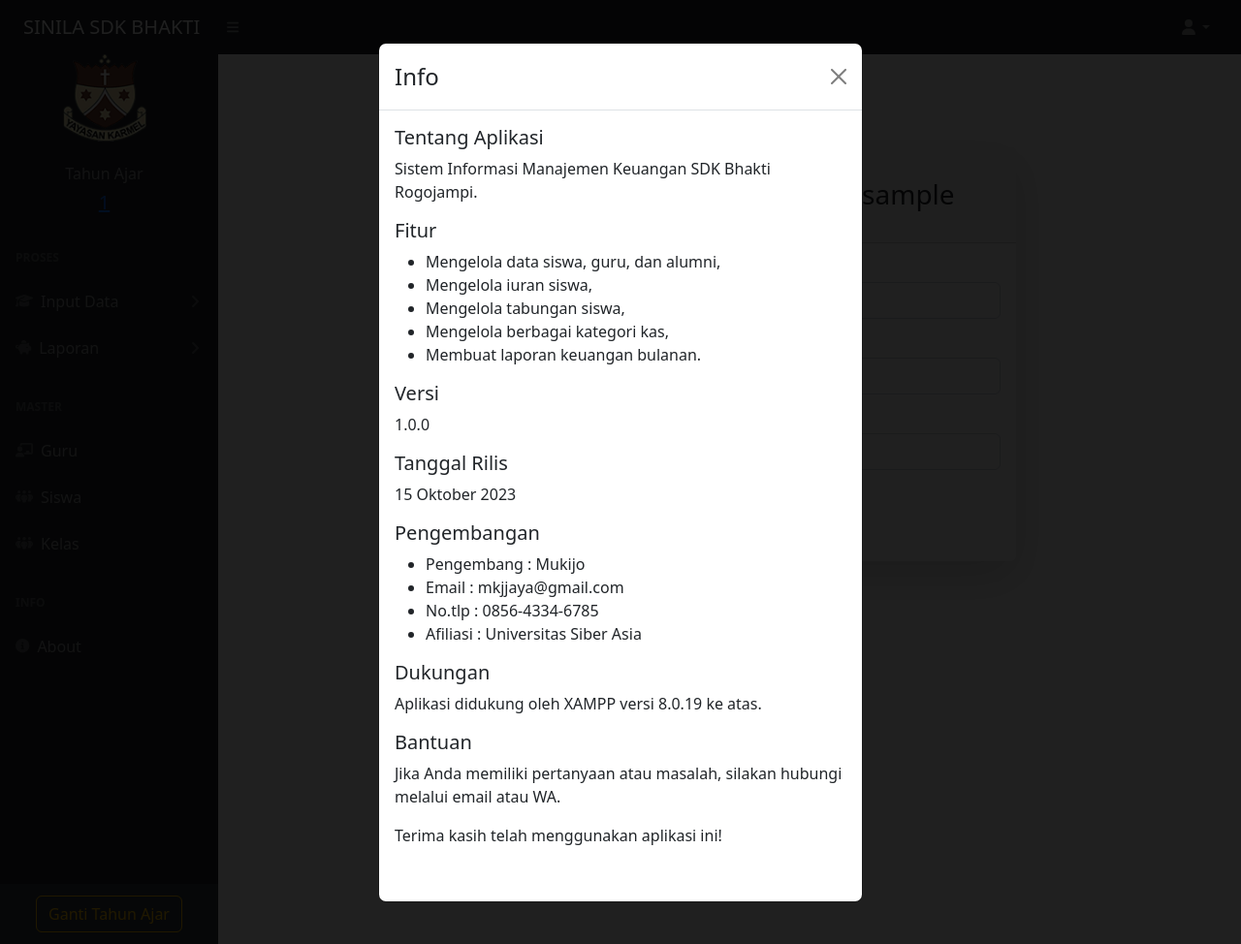
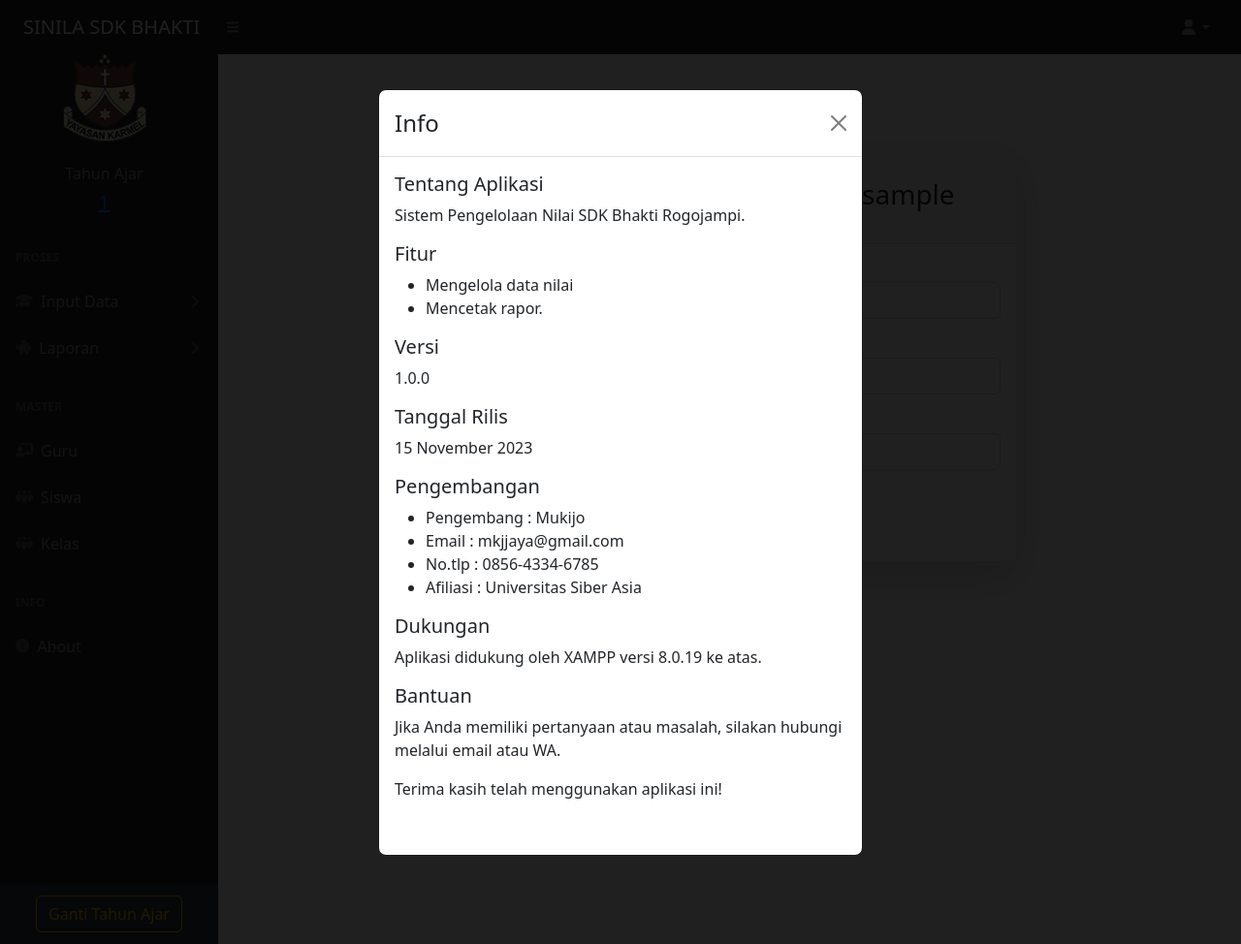
Before and after one commit to mukijo-r/sinila, a PHP site: page /tcpdf/ganti_password.php in a window 1280 px wide, after a click on "About". Shown: the whole page at 97% size. Run offline with PHP 8.4, Linux system fonts and the light colour scheme; the visitor is signed in with stand-in values (Sample User, id 1); data that the repository does not hold is empty; some libraries are stand-ins or nearby versions.

Commit message:
mengedit menu

```diff
--- a/sidebar.php
+++ b/sidebar.php
@@ -91,7 +91,7 @@ if (isset($_SESSION['tahunAjar'])) {
                                 <div class="sb-nav-link-icon"><i class="fa-solid fa-people-group"></i></div>
                                 Siswa
                             </a>
-                            <a class="nav-link" href="siswa.php">
+                            <a class="nav-link" href="kelas.php">
                                 <div class="sb-nav-link-icon"><i class="fa-solid fa-people-group"></i></div>
                                 Kelas
                             </a>
@@ -161,19 +161,16 @@ if (isset($_SESSION['tahunAjar'])) {
                 <form method="post">
                 <div class="modal-body">
                     <h5>Tentang Aplikasi</h5>
-                    <p>Sistem Informasi Manajemen Keuangan SDK Bhakti Rogojampi.</p>
+                    <p>Sistem Pengelolaan Nilai SDK Bhakti Rogojampi.</p>
                     <h5>Fitur</h5>
                     <ul>
-                        <li>Mengelola data siswa, guru, dan alumni,</li>
-                        <li>Mengelola iuran siswa,</li>
-                        <li>Mengelola tabungan siswa,</li>
-                        <li>Mengelola berbagai kategori kas,</li>
-                        <li>Membuat laporan keuangan bulanan.</li>
+                        <li>Mengelola data nilai</li>
+                        <li>Mencetak rapor.</li>
                     </ul>
                     <h5>Versi</h5>
                     <p>1.0.0 </p>
                     <h5>Tanggal Rilis</h5>
-                    <p>15 Oktober 2023 </p>
+                    <p>15 November 2023 </p>
                     <h5>Pengembangan</h5>
                     <ul>
                         <li>Pengembang : Mukijo</li>
```
